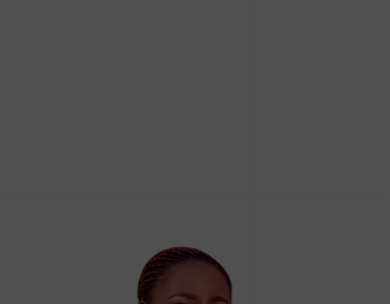
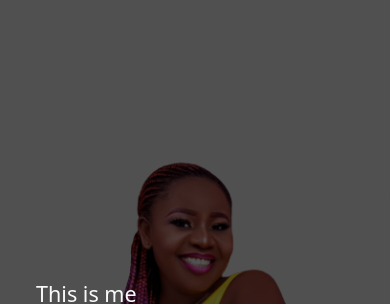
Before and after one commit to joshutik/portfolio-Rose, a plain HTML site: page index.html in a window 390 px wide. Shown: the part 57-361 px from the top of the page. Drawn offline with nearby package versions, Linux system fonts and the light colour scheme.

Commit message:
made changes to the bg

```diff
--- a/index.html
+++ b/index.html
@@ -65,7 +65,7 @@
                 <div class="col-sm-12 col-md-10 col-lg-6">
                     <div class="container py-5">
                         <div class="container-fluid text-light">
-                            <h4 class="mt-5 pt-5">This is me</h4>
+                            <h4 class="">This is me</h4>
                             <h2 class="fw-bold display-2 text-success">UGWU ROSEMARY</h2>
                             <p>
                                 Lorem ipsum dolor sit amet consectetur
@@ -86,6 +86,12 @@
                     </div>
                 </div> -->
             </div>
+        </div>
+    </section>
+    <!-- about -->
+    <section>
+        <div class="container">
+
         </div>
     </section>
 
--- a/main.css
+++ b/main.css
@@ -4,7 +4,7 @@
     background-size: contain;
     background-repeat: no-repeat;
     background-position: center;
-    min-height: 120vh !important;
+    min-height: 80vh !important;
 
 }
 }
```
